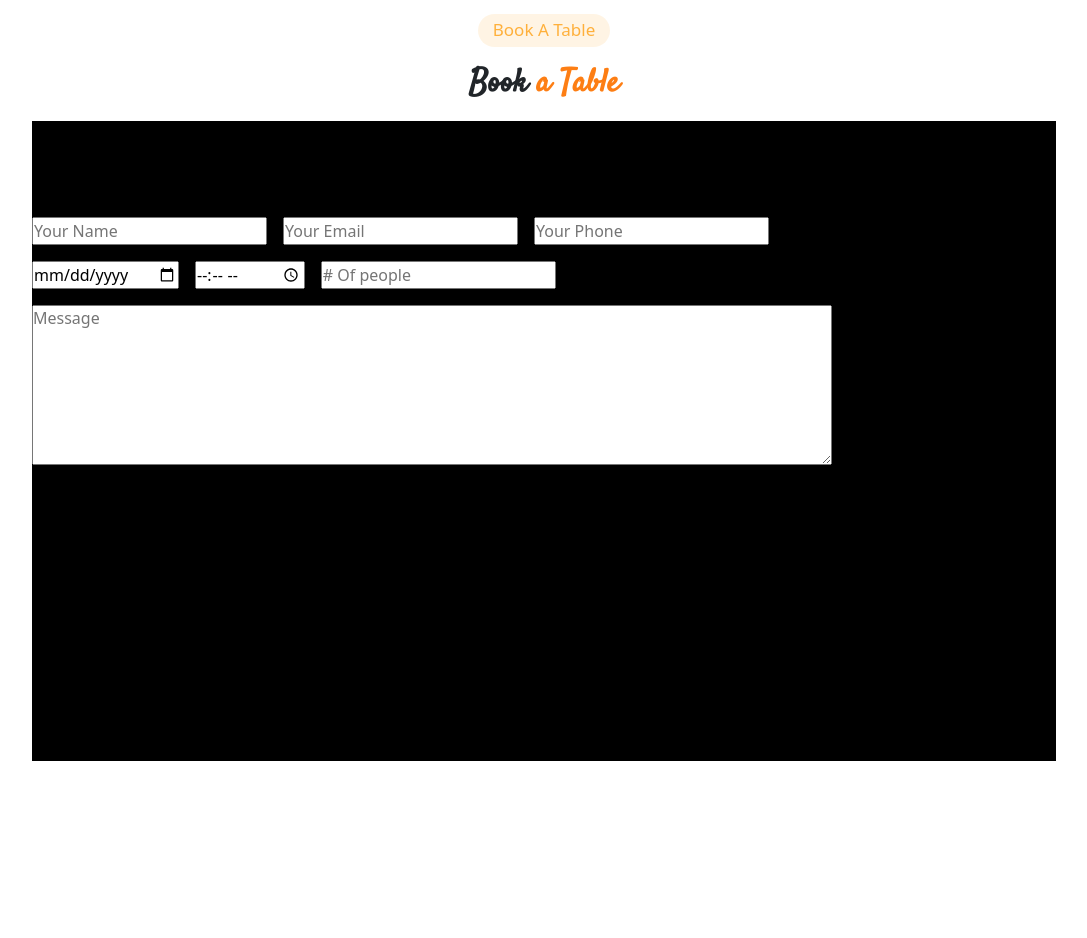
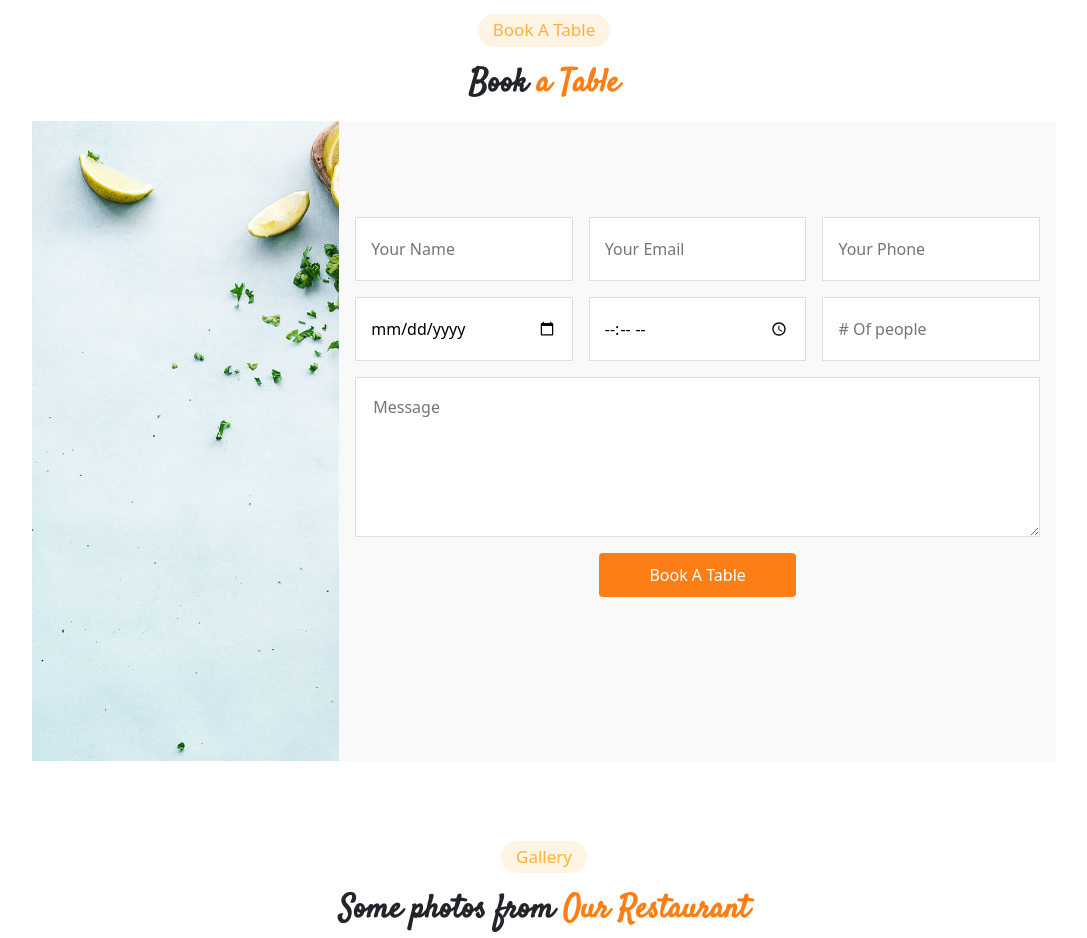
Before and after one commit to Azaalam-Imad/projet-final1, a website: page index.html in a window 1280 px wide. Shown: the part 4300-5238 px from the top of the page, without its empty margins (96-1183 px from the left). Before the commit the page ends 5061 px from the top, so only its background shows below. Drawn offline with nearby package versions, Linux system fonts and the light colour scheme.

Commit message:
style section6

```diff
--- a/index.html
+++ b/index.html
@@ -669,7 +669,8 @@
       <h4>Book A Table</h4>
       <h2>Book <span>a Table</span></h2>
       <div class="img-form">
-        <form class="d-flex flex-column gap-3 pt-5">
+        <div class="tchild-img-form"></div>
+        <form class="d-flex flex-column gap-3 pt-5 p-3 align-items-center">
           <div class="d-flex gap-3 mt-5">
             <input type="text" placeholder="Your Name " />
             <input type="email" placeholder="Your Email" />
@@ -681,10 +682,18 @@
             <input type="number" placeholder="# Of people" />
           </div>
           <textarea placeholder="Message"></textarea>
+          <button>Book A Table</button>
         </form>
       </div>
     </section>
 
+    <!-- section7 gallery -->
+    <section class="d-flex flex-column align-items-center">
+        <h4>Gallery</h4>
+        <h2>Some photos from  <span>Our Restaurant</span></h2>
+
+      </section>
+
     <script src="./node_modules/bootstrap/dist/js/bootstrap.bundle.js"></script>
   </body>
 </html>
--- a/src/sass/modules/section/_section6.sass
+++ b/src/sass/modules/section/_section6.sass
@@ -1,9 +1,34 @@
 
 
     .img-form
-        background-color: black
+        background-color: #f9f9f9
         width: 80vw
         height: 80vh
+        display: flex
+
+        input
+            width: 17vw
+            height: 8vh
+            padding: 15px
+            outline-color: #fd7e14
+            border: 1px solid #dfdfdf
+
+
+
+        textarea
+            width: 53.5vw
+            padding: 17px
+            outline-color: #fd7e14
+            border: 1px solid #dfdfdf
+        button
+            color: white
+            background-color: #fd7e14
+            padding: 10px 50px
+            border: none
+            border-radius: 4px
+            &:hover
+                background-color:#fd7d14a8
+
     .form-control
         width: 17vw !important
         border-radius: none !important
@@ -13,3 +38,10 @@
     textarea
         height: 20vh
         width: 62.5vw
+    .tchild-img-form
+
+        width: 40%
+        height: 100%
+        background-image: url(../images/chefs-bg.jpg)
+        background-position: center
+        background-size: cover
```
Also changed, not shown: public/css/app.css, 1 other file.
